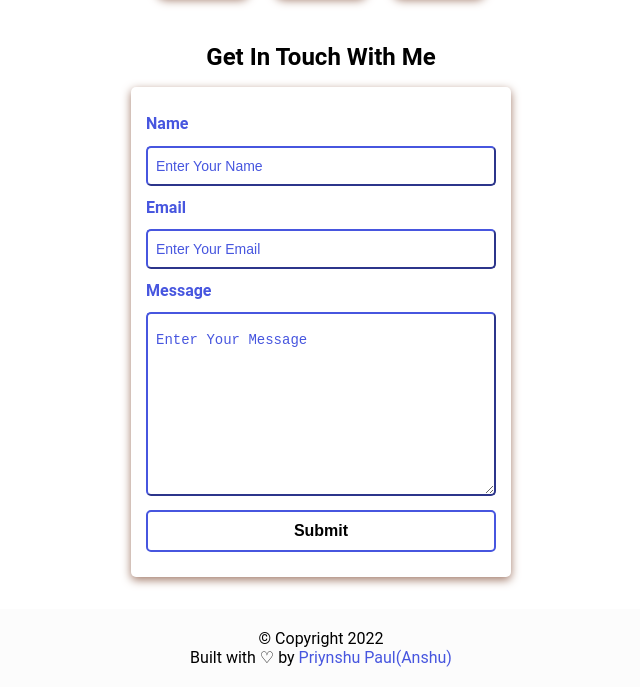
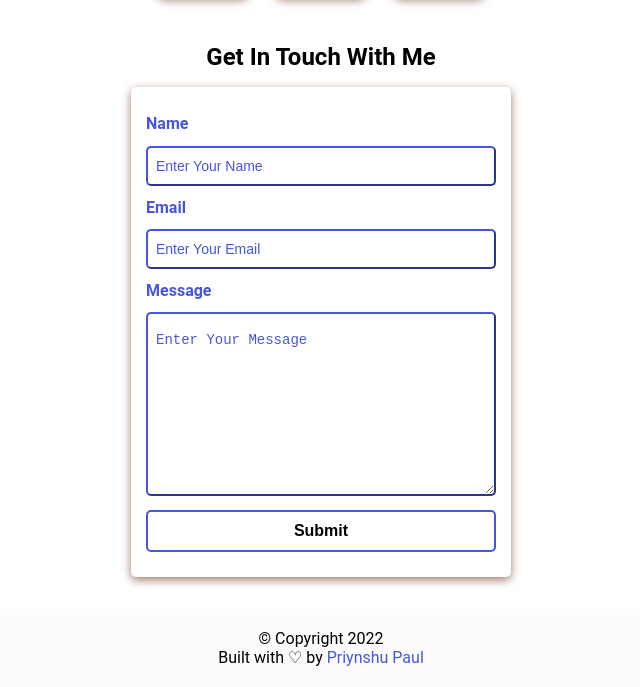
Before and after one commit to i-priyanshupaul/portfolio, a plain HTML site: page index.html in a window 1280 px wide. Shown: the part 1239-1926 px from the top of the page, without its empty margins (319-959 px from the left). Drawn offline with nearby package versions, Linux system fonts and the light colour scheme; a script that the page names is missing.

Commit message:
Update index.html

```diff
--- a/index.html
+++ b/index.html
@@ -218,7 +218,7 @@
         <p class="copy">
           Built with &#x2661; by
           <a href="https://www.instagram.com/i.priyanshupaul" target="_blank"
-            >Priynshu Paul(Anshu)</a
+            >Priynshu Paul</a
           >
         </p>
     </footer>
```
